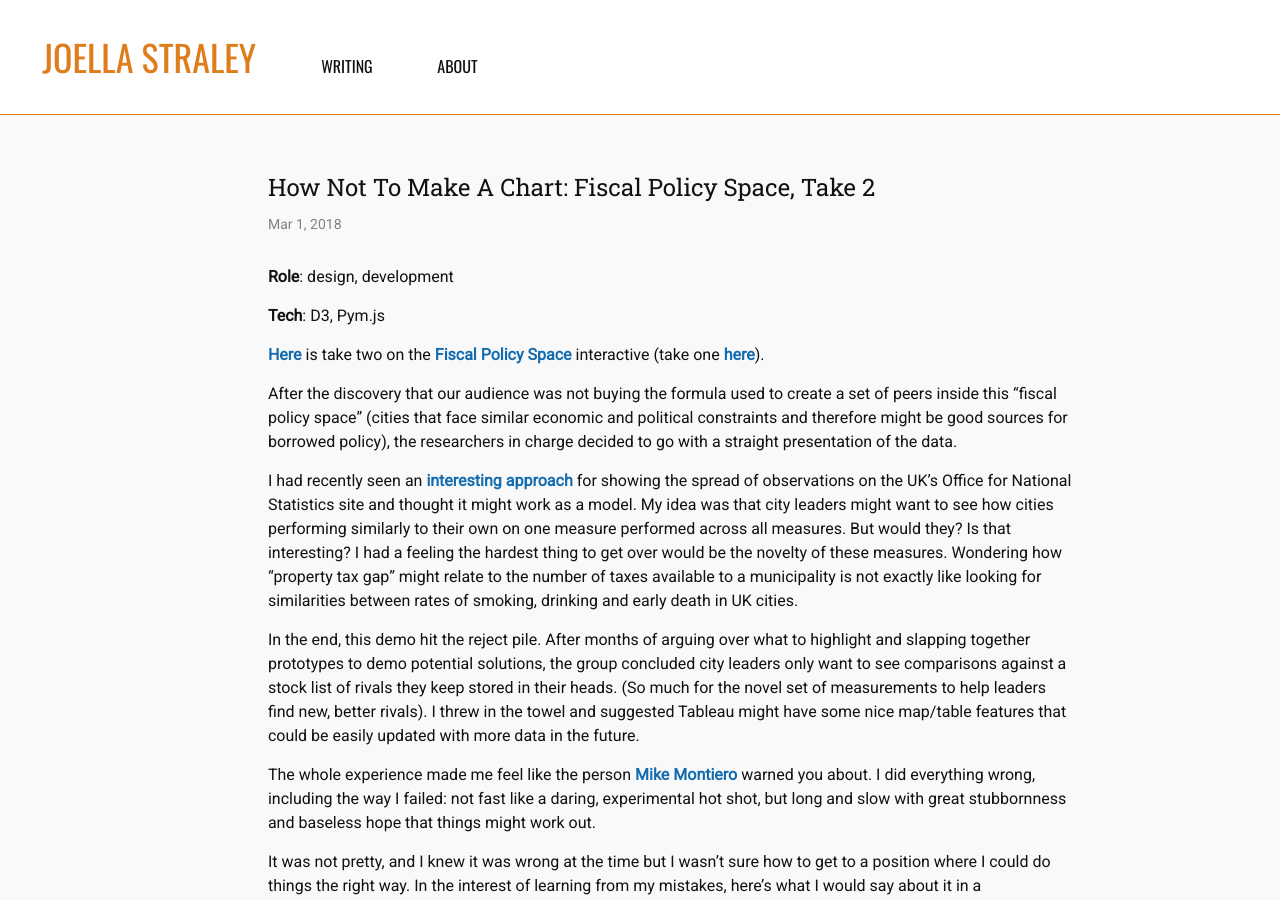
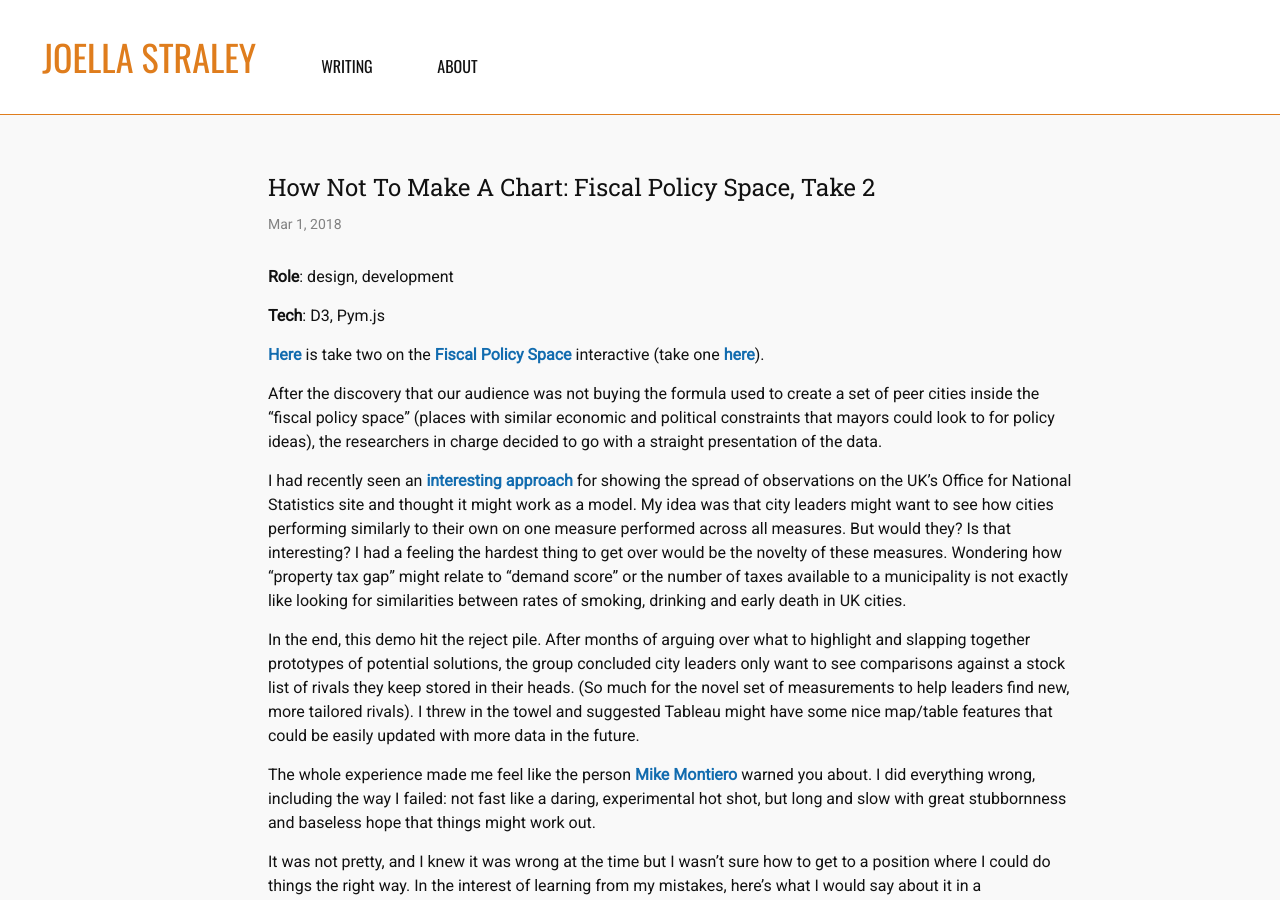
Before and after one commit to joellacarman/joellacarman.github.io, a Jekyll site: the page built from _posts/2018-03-01-novel-chart.md, in a window 1280 px wide and 900 px high. Built offline with Jekyll 4.4.1, drawn with Linux system fonts in a browser that asks for light colours.

Commit message:
edited post again

```diff
--- a/_posts/2018-03-01-novel-chart.md
+++ b/_posts/2018-03-01-novel-chart.md
@@ -12,11 +12,11 @@ image: /assets/fiscal-dashboard.png
 
 [Here](https://s3.amazonaws.com/fiscaldashboard/parent.html) is take two on the [Fiscal Policy Space](http://fiscalpolicyspace.greatcities.uic.edu/) interactive (take one [here](/2018/03/01/responsive-map.html)).
 
-After the discovery that our audience was not buying the formula used to create a set of peers inside this "fiscal policy space" (cities that face similar economic and political constraints and therefore might be good sources for borrowed policy), the researchers in charge decided to go with a straight presentation of the data.
+After the discovery that our audience was not buying the formula used to create a set of peer cities inside the "fiscal policy space" (places with similar economic and political constraints that mayors could look to for policy ideas), the researchers in charge decided to go with a straight presentation of the data.
 
-I had recently seen an [interesting approach](https://visual.ons.gov.uk/what-affects-an-areas-healthy-life-expectancy/) for showing the spread of observations on the UK's Office for National Statistics site and thought it might work as a model. My idea was that city leaders might want to see how cities performing similarly to their own on one measure performed across all measures. But would they? Is that interesting? I had a feeling the hardest thing to get over would be the novelty of these measures. Wondering how "property tax gap" might relate to the number of taxes available to a municipality is not exactly like looking for similarities between rates of smoking, drinking and early death in UK cities.
+I had recently seen an [interesting approach](https://visual.ons.gov.uk/what-affects-an-areas-healthy-life-expectancy/) for showing the spread of observations on the UK's Office for National Statistics site and thought it might work as a model. My idea was that city leaders might want to see how cities performing similarly to their own on one measure performed across all measures. But would they? Is that interesting? I had a feeling the hardest thing to get over would be the novelty of these measures. Wondering how "property tax gap" might relate to "demand score" or the number of taxes available to a municipality is not exactly like looking for similarities between rates of smoking, drinking and early death in UK cities.
 
-In the end, this demo hit the reject pile. After months of arguing over what to highlight and slapping together prototypes to demo potential solutions, the group concluded city leaders only want to see comparisons against a stock list of rivals they keep stored in their heads. (So much for the novel set of measurements to help leaders find new, better rivals). I threw in the towel and suggested Tableau might have some nice map/table features that could be easily updated with more data in the future.
+In the end, this demo hit the reject pile. After months of arguing over what to highlight and slapping together prototypes of potential solutions, the group concluded city leaders only want to see comparisons against a stock list of rivals they keep stored in their heads. (So much for the novel set of measurements to help leaders find new, more tailored rivals). I threw in the towel and suggested Tableau might have some nice map/table features that could be easily updated with more data in the future.
 
 The whole experience made me feel like the person [Mike Montiero](https://abookapart.com/products/design-is-a-job) warned you about. I did everything wrong, including the way I failed: not fast like a daring, experimental hot shot, but long and slow with great stubbornness and baseless hope that things might work out.
 
```
